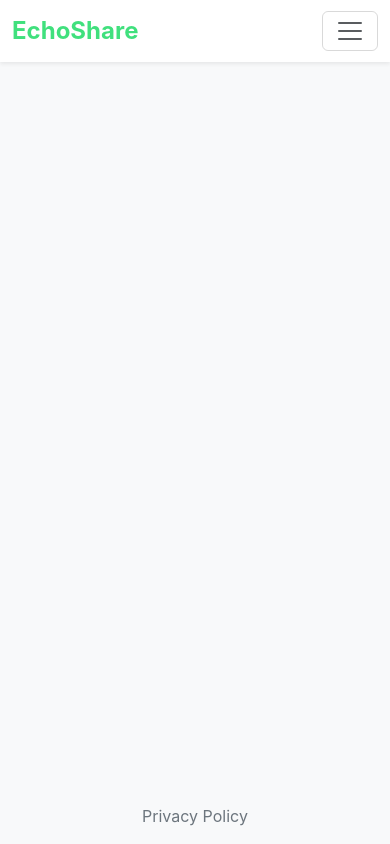
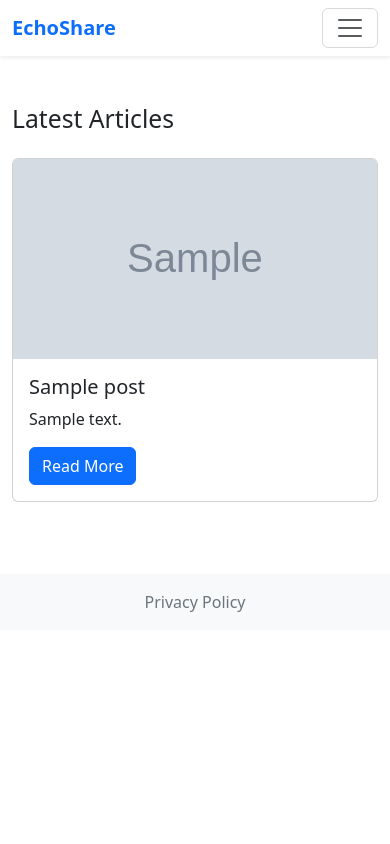
Before and after one commit to N3333xus/EchoShare, a Django app: page / in a window 390 px wide. Run offline with Django 5.2, Linux system fonts and the light colour scheme; tables that the repository leaves empty hold one stand-in row (values such as "Sample post"); grey boxes marked "Sample" are stand-in pictures; some libraries are stand-ins or nearby versions.

Commit message:
html latest articles class

```diff
--- a/echoshare/urls.py
+++ b/echoshare/urls.py
@@ -5,10 +5,6 @@ from django.conf.urls.static import static
 from django.conf import settings
 
 from echoshare_blog import views
-
-#urlpatterns = [
- #   path('admin/', admin.site.urls),
-#]
 
 urlpatterns = [
     path('admin/',
--- a/echoshare_blog/models.py
+++ b/echoshare_blog/models.py
@@ -37,7 +37,6 @@ class About(models.Model):
             if self.pk:
                 super().save(*args, **kwargs)
             else:
-
                 raise Exception("Only one instance of About is allowed.")
 
     def __str__(self):
--- a/echoshare_blog/templates/index.html
+++ b/echoshare_blog/templates/index.html
@@ -11,13 +11,8 @@
   <link href="https://cdn.jsdelivr.net/npm/bootstrap@5.3.0/dist/css/bootstrap.min.css" rel="stylesheet">
 
   <!-- CSS Custom -->
-  <link rel="stylesheet" href="{% static '/css/main_home.css' %}">
+  <!--<link rel="stylesheet" href="{% static '/css/main_home.css' %}">-->
 
-  <!-- Favicons -->
-  <link rel="apple-touch-icon" sizes="180x180" href="{% static 'favicons/apple-touch-icon.png' %}">
-  <link rel="icon" type="image/png" sizes="32x32" href="{% static 'favicons/favicon-32x32.png' %}">
-  <link rel="icon" type="image/png" sizes="16x16" href="{% static 'favicons/favicon-16x16.png' %}">
-  <link rel="manifest" href="{% static 'favicons/site.webmanifest' %}">
 
 </head>
 
@@ -48,9 +43,32 @@
     </div>
   </nav>
 
-  <!-- Main Content -->
   <main class="container my-5">
-    <!-- Adicione seu conteúdo principal aqui -->
+      <h2 class="mb-4">Latest Articles</h2>
+      <div class="row">
+          {% for post in latest_posts %}
+              <div class="col-md-4 mb-4">
+                  <div class="card h-100">
+                      {% if post.article_image %}
+                          <img
+                              src="{{ post.article_image.url }}"
+                              class="card-img-top"
+                              alt="{{ post.title }}"
+                              style="height: 200px; object-fit: cover;"
+                          >
+                      {% endif %}
+
+                      <div class="card-body">
+                          <h5 class="card-title">{{ post.title }}</h5>
+                          <p class="card-text">{{ post.text|striptags|truncatechars:150 }}</p>
+                          <a href="{% url 'post_detail' post.url %}" class="btn btn-primary">Read More</a>
+                      </div>
+                  </div>
+              </div>
+          {% empty %}
+              <p class="text-muted">No Articles Yet</p>
+          {% endfor %}
+      </div>
   </main>
 
   <!-- Footer -->
--- a/echoshare_blog/templates/privacy/privacy.html
+++ b/echoshare_blog/templates/privacy/privacy.html
@@ -8,12 +8,8 @@
 
     <!-- Bootstrap CSS -->
     <link href="https://cdn.jsdelivr.net/npm/bootstrap@5.3.0/dist/css/bootstrap.min.css" rel="stylesheet">
+    <!--<link rel="stylesheet" href="{% static '/css/main_home.css' %}">-->
 
-    <!-- Favicons -->
-    <link rel="apple-touch-icon" sizes="180x180" href="{% static 'favicons/apple-touch-icon.png' %}">
-    <link rel="icon" type="image/png" sizes="32x32" href="{% static 'favicons/favicon-32x32.png' %}">
-    <link rel="icon" type="image/png" sizes="16x16" href="{% static 'favicons/favicon-16x16.png' %}">
-    <link rel="manifest" href="{% static 'favicons/site.webmanifest' %}">
 </head>
 <body class="d-flex flex-column min-vh-100">
 
--- a/echoshare_blog/views.py
+++ b/echoshare_blog/views.py
@@ -6,7 +6,8 @@ from django.conf import settings
 from django.core.files.storage import default_storage
 
 def home(request):
-    return render(request, 'index.html')
+    latest_posts = Post.objects.all().order_by('-date_posted')[:3]
+    return render(request, 'index.html', {'latest_posts': latest_posts})
 
 def upload_file(request):
     if request.method == 'POST' and request.FILES.get('upload'):
```
Also changed, not shown: echoshare/asgi.py (+0 -9 lines), echoshare/wsgi.py (+0 -9 lines), echoshare_blog/templates/about/about.html (+3 -10 lines), echoshare_blog/templates/articles/articles.html (+11 -7 lines), echoshare_blog/templates/post_detail.html (+2 -7 lines), README.md.
